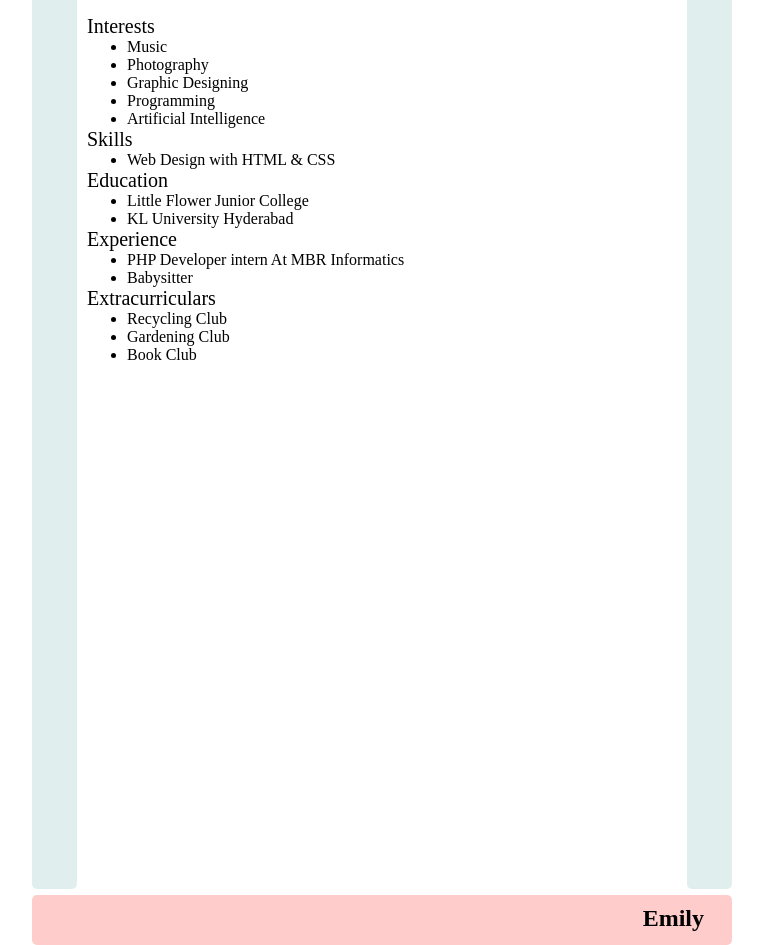
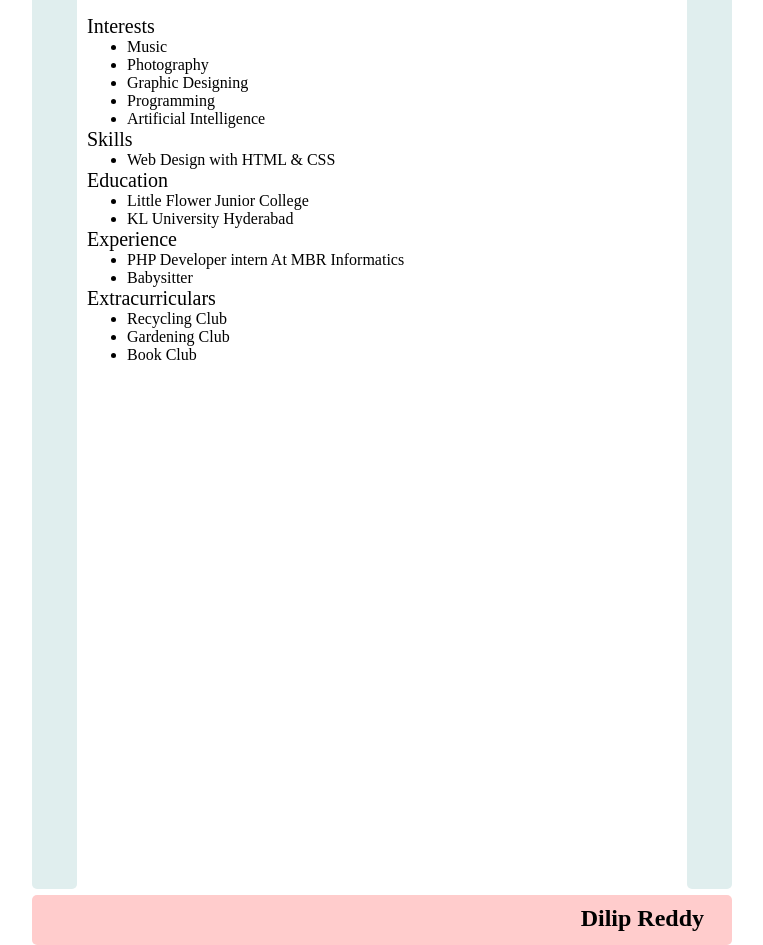
Before and after one commit to dilip881/dilip881.github.io, a plain HTML site: page index.html in a window 1280 px wide. Shown: the part 111-1056 px from the top of the page, without its empty margins (258-1021 px from the left). Drawn offline with Linux system fonts and the light colour scheme.

Commit message:
Update index.html

```diff
--- a/index.html
+++ b/index.html
@@ -51,6 +51,6 @@
 </div>
 <div class="right"></div>
 <div id="footer">
-  <h2 id="name">Emily</h2></div>
+  <h2 id="name">Dilip Reddy</h2></div>
   </body>
 </html>
```
